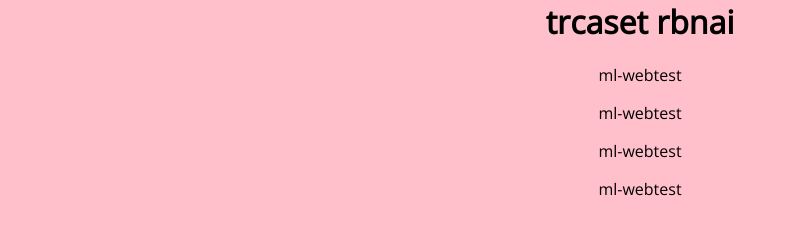
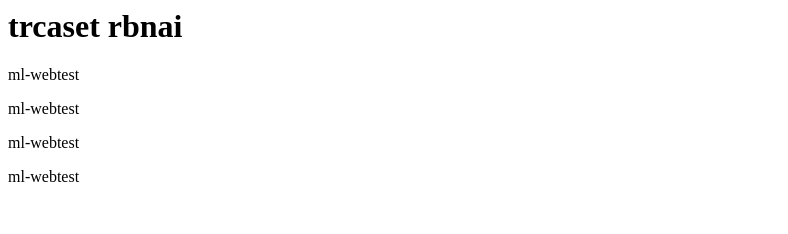
Before and after one commit to jn9619/ML-webtest, a plain HTML site: page index.html in a window 1280 px wide. Shown: the whole page, without its empty margins (0-788 px from the left). Drawn offline with nearby package versions, Linux system fonts and the light colour scheme.

Commit message:
testing fonts

```diff
--- a/index.html
+++ b/index.html
@@ -3,10 +3,10 @@
     <meta charset="UTF-8">
     <meta name="viewport" content="width=device-width, initial-scale=1.0">
     <title>Document</title>
-    <link rel="stylesheet" href="styles.css">
+    <!-- <link rel="stylesheet" href="styles.css"> -->
     <link rel="preconnect" href="https://fonts.googleapis.com">
     <link rel="preconnect" href="https://fonts.gstatic.com" crossorigin>
-    <link href="https://fonts.googleapis.com/css2?family=Open+Sans:wght@300&display=swap" rel="stylesheet">
+    <link href="https://fonts.googleapis.com/css2?family=Open+Sans:wght@300&family=Roboto:wght@100&display=swap" rel="stylesheet">
 </head>
 <body>
     <h1>trcaset rbnai</h1>
--- a/styles.css
+++ b/styles.css
@@ -3,4 +3,5 @@ body {
     background: pink;
     text-align: center;
     font-family: 'Open Sans', sans-serif;
+    font-family: 'Roboto', sans-serif;
 }
```
